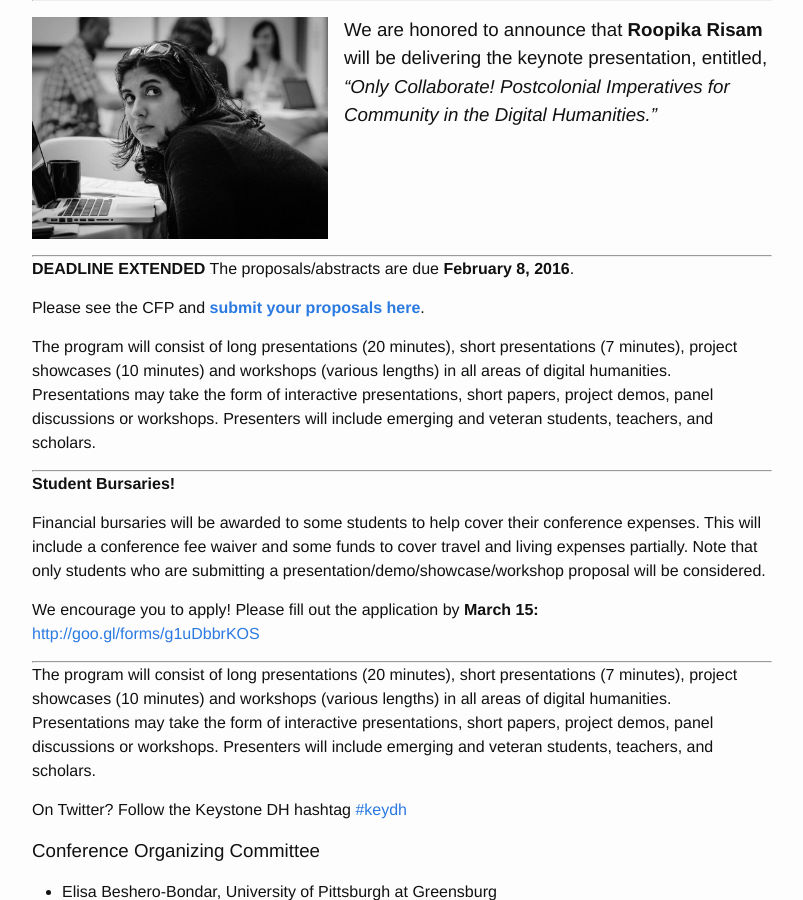
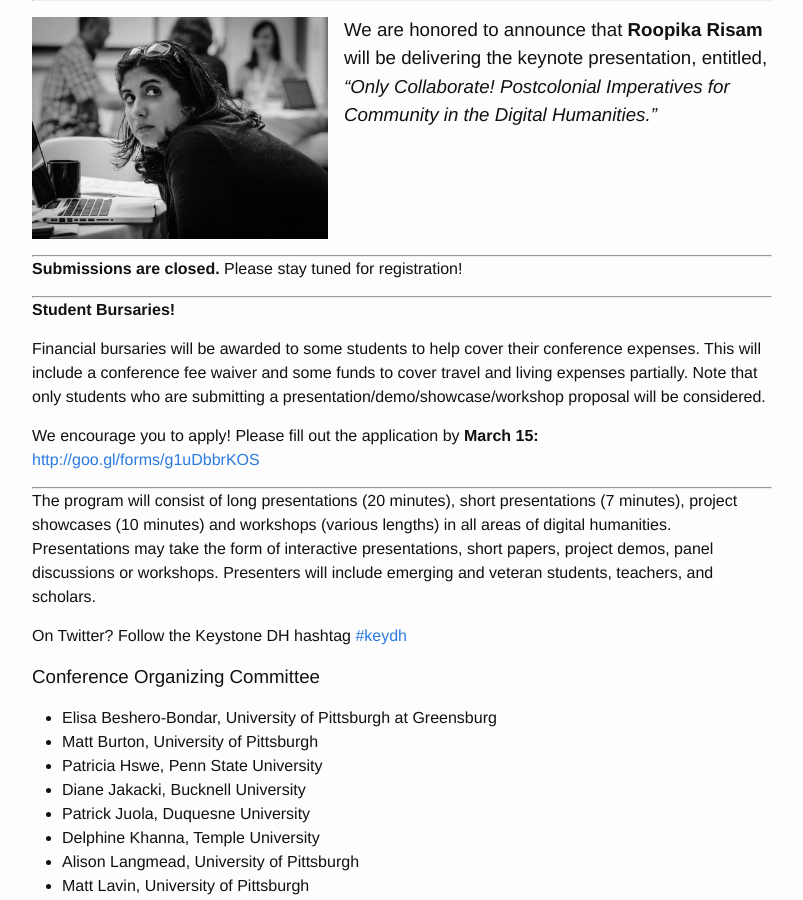
Before and after one commit to KeystoneDH/2016, a Jekyll site: the page built from index.md, in a window 1280 px wide and 900 px high, scrolled down 528 px. Shown: the whole window, without its empty margins (238-1041 px from the left). Built offline with Jekyll 4.4.1, drawn with Linux system fonts in a browser that asks for light colours.

Commit message:
closing registration on the front page.

```diff
--- a/index.md
+++ b/index.md
@@ -22,11 +22,8 @@ The Keystone Digital Humanities Conference will be held at the University of Pit
 </div>
 
 ---
-**DEADLINE EXTENDED** The proposals/abstracts are due **February 8, 2016**.
 
-Please see the CFP and **[submit your proposals here](http://keystonedh.github.io/2016/cfp/)**.
-
-The program will consist of long presentations (20 minutes), short presentations (7 minutes), project showcases (10 minutes) and workshops (various lengths) in all areas of digital humanities. Presentations may take the form of interactive presentations, short papers, project demos, panel discussions or workshops. Presenters will include emerging and veteran students, teachers, and scholars.
+**Submissions are closed.** Please stay tuned for registration!
 
 ---
 **Student Bursaries!**
```
